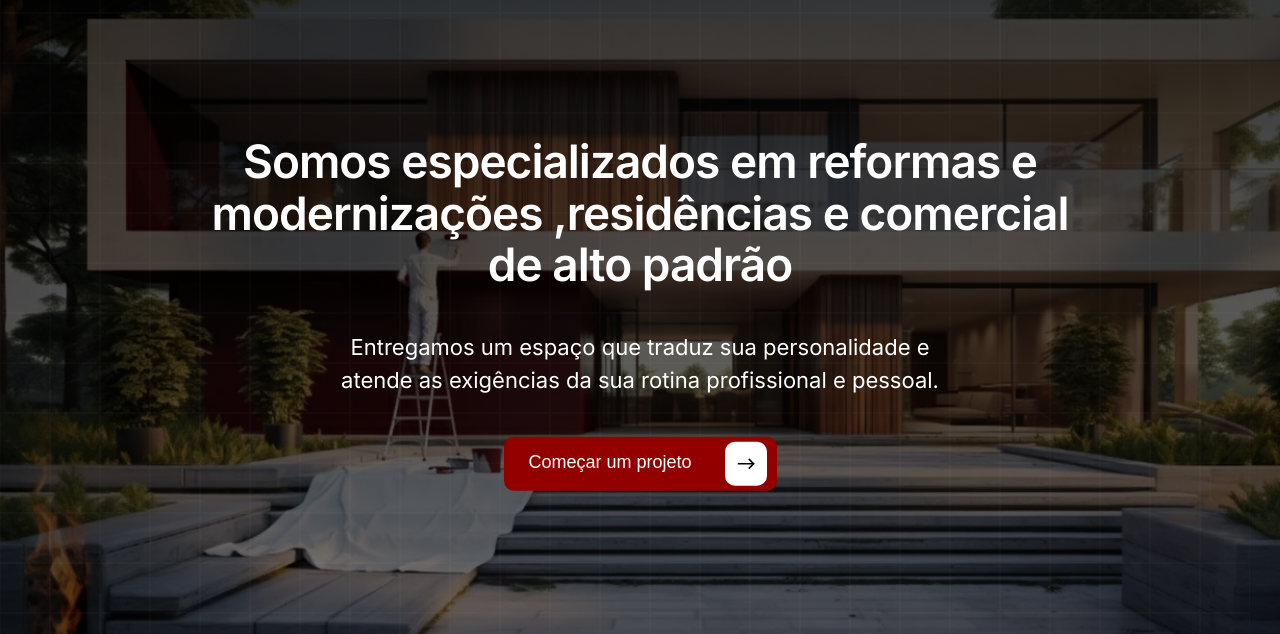
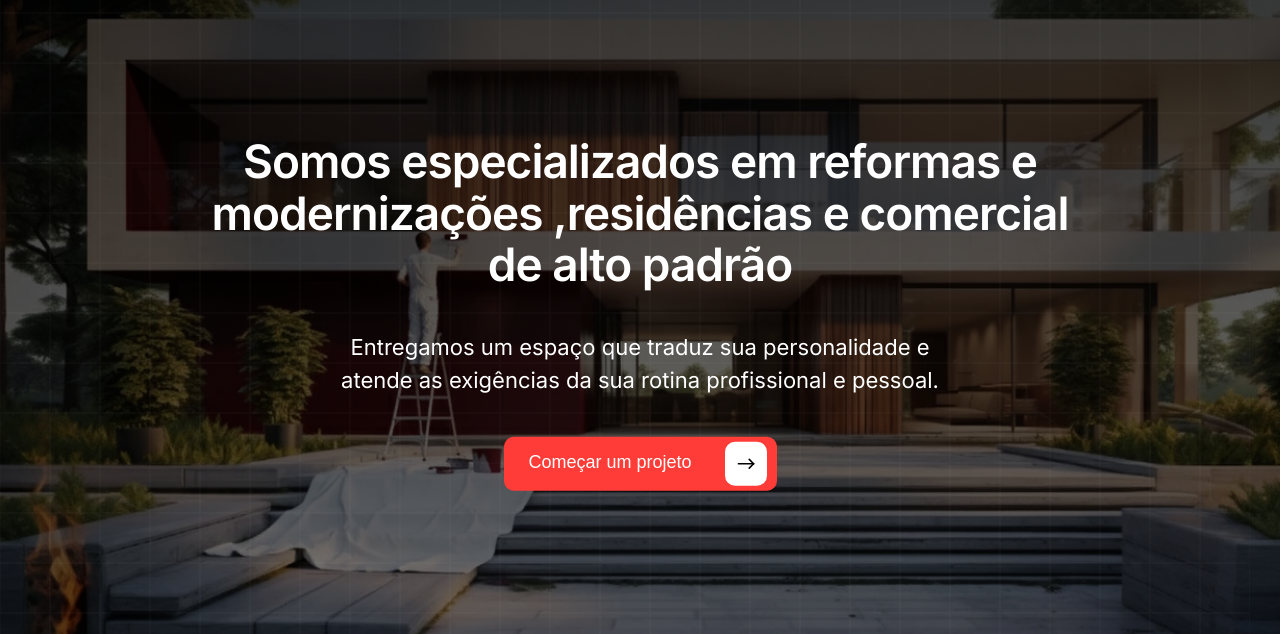
Before and after one commit to wagstalos/projeto-solidvs, a website: page index.html in a window 1280 px wide. Shown: the part 87-721 px from the top of the page. Drawn offline with Linux system fonts and the light colour scheme.

Commit message:
feat: introduce foundational CSS styles, utility classes, and basic component layouts, including a new SCSS variables file.

```diff
--- a/scss/_variables.scss
+++ b/scss/_variables.scss
@@ -2,7 +2,7 @@
 $white: #fff;
 $brand-gray: #616161;
 $brand-blue-light: #00a5f0;
-$brand-main: #930000;
+$brand-main: #ff3c37;
 $brand-red: #d30404;
 $brand-main-light: #00d7d7;
 $brand-main-dark: #17544e;
```
Also changed, not shown: css/main.css.
